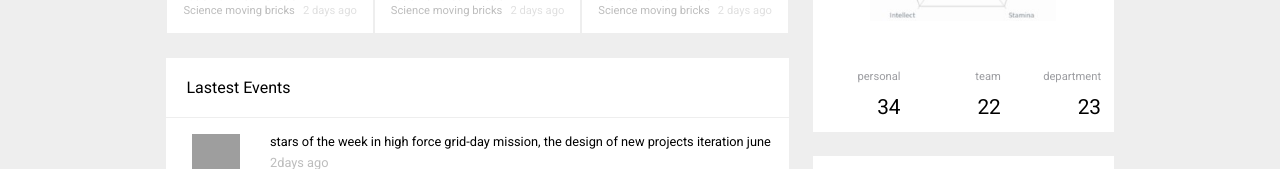
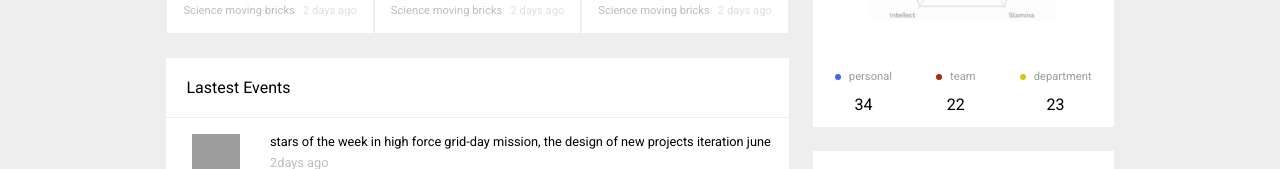
Before and after one commit to nicokurogane/react-dashboard, a React (Create React App) app: page / in a window 1280 px wide. Shown: the part 436-605 px from the top of the page. Built offline with nearby package versions, Linux system fonts and the light colour scheme; grey boxes are pictures that could not be loaded.

Commit message:
Added chart legend component

```diff
--- /dev/null
+++ b/src/components/chart_legend/ChartLegend.js
@@ -0,0 +1,19 @@
+import React from 'react';
+
+import './chartlegend.css';
+
+const ChartLegend = ({props}) =>{
+    const{title, number, color} =props;
+
+    return(
+       <div className="chart-legend-container">
+           <div className ="legend-title-color-container">
+               <span className="color-container" style={{backgroundColor: color}}></span>
+               <span className="title-container">{title}</span>
+           </div>
+           <div className="legend-number">{number}</div>
+       </div>
+    );
+}
+
+export default ChartLegend;
--- /dev/null
+++ b/src/components/chart_legend/chartlegend.css
@@ -0,0 +1,28 @@
+.legend-title-color-container{
+    display: flex;
+    justify-content: center;
+    align-items: center;
+}
+
+.color-container{
+    width: 6px;
+    height: 6px;
+    border-radius: 50%;
+    margin-right: 1vh;
+}
+
+.title-container{
+    color:#9c9da1;
+    font-size: 0.7rem;
+}
+
+.chart-legend-container{
+    display: flex;
+    flex-direction: column;
+    justify-content: center;
+    align-items: center;
+}
+
+.legend-number{
+    margin-top: 1.5vh;
+}
--- a/src/components/graphic_card/GraphicCard.js
+++ b/src/components/graphic_card/GraphicCard.js
@@ -1,5 +1,5 @@
 import React from 'react';
-import Counter from '../counter/Counter';
+import ChartLegend from '../chart_legend/ChartLegend';
 
 import './graphiccard.css';
 
@@ -16,9 +16,9 @@ const GraphinCard = () => {
             <div className="graphic-card-info-container">
                 <img src={radarChart} alt="radar chart" className="radar-chart"/>
                 <div className="chart-scores-container">
-                <Counter props={{ title: "personal", number: "34" }} />
-                <Counter props={{ title: "team", number: "22" }} />
-                <Counter props={{ title: "department", number: "23" }} />
+                <ChartLegend props={{ title: "personal", number: "34", color: "#4263f5" }} />
+                <ChartLegend props={{ title: "team", number: "22", color: "#b0240e"  }} />
+                <ChartLegend props={{ title: "department", number: "23", color: "#d6c90d"  }} />
                 </div>
             </div>
         </div>
```
